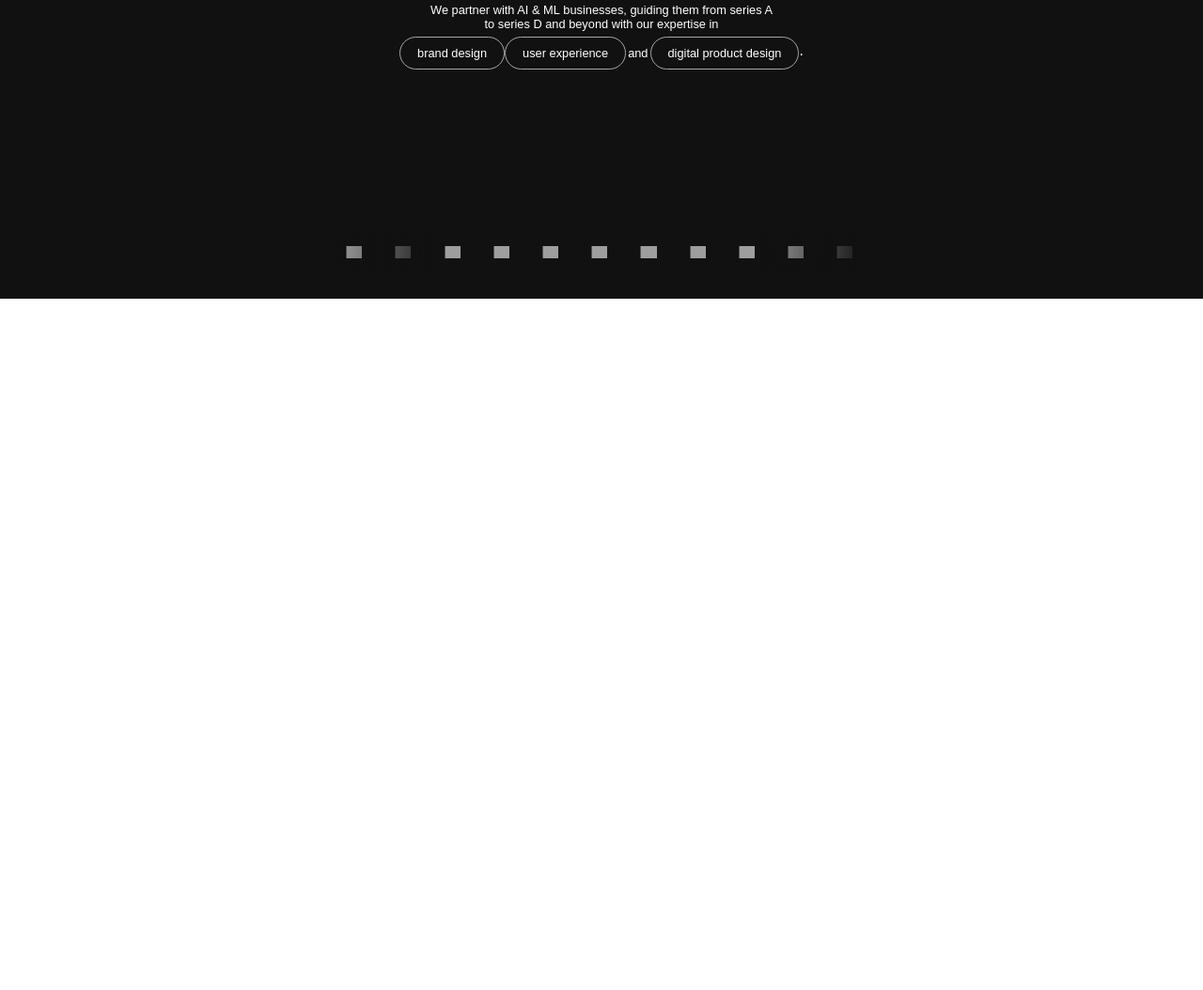
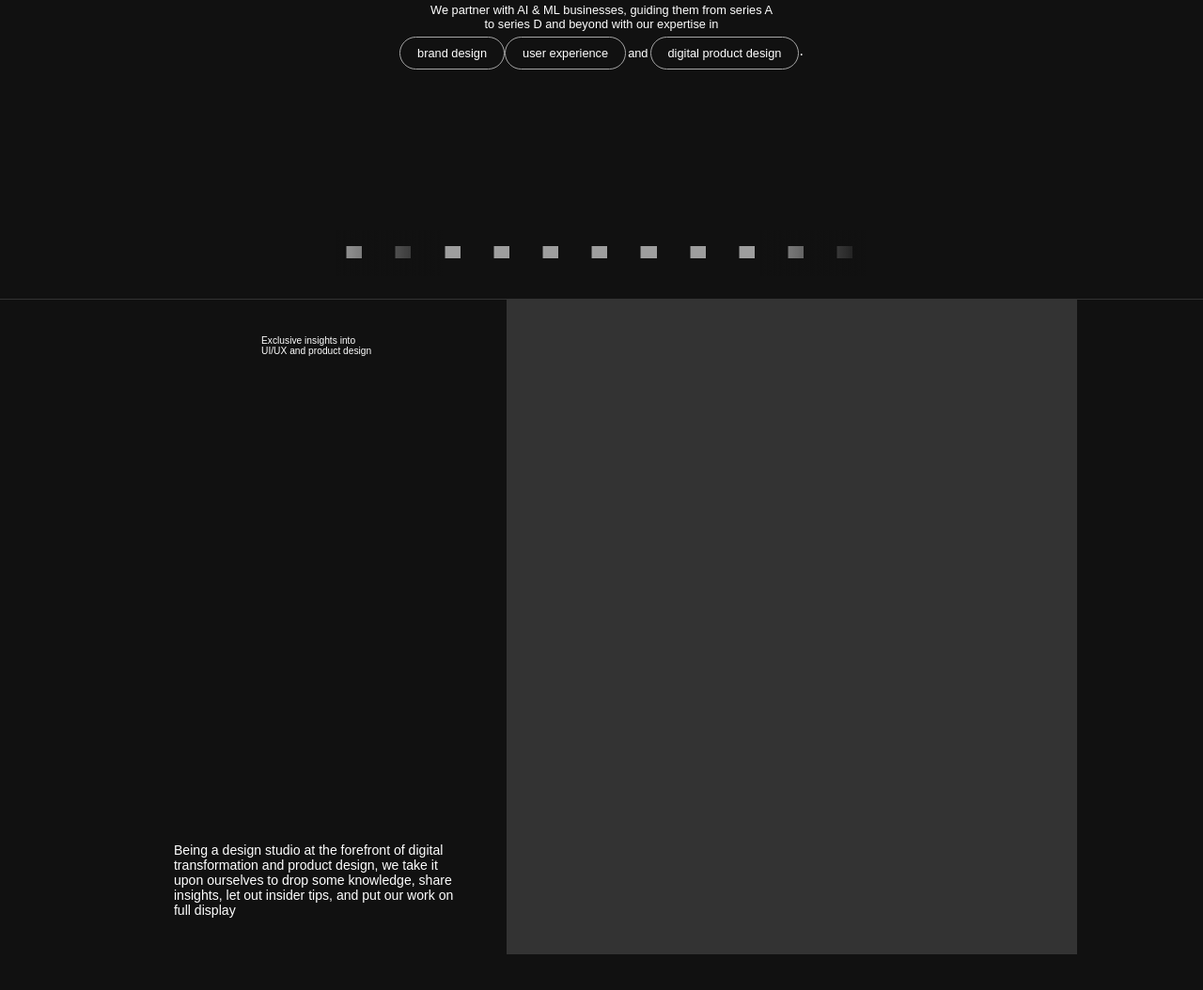
Before and after one commit to aman689/Lazarev, a plain HTML site: page index.html in a window 1280 px wide. Shown: the part 482-1536 px from the top of the page at 94% size. Before the commit the page ends 800 px from the top, so only its background shows below. Drawn offline with nearby package versions, Linux system fonts and the light colour scheme; grey boxes are pictures that could not be loaded.

```diff
--- a/index.html
+++ b/index.html
@@ -105,7 +105,19 @@
                 </div>
                 <div id="blur-right"></div>
             </div>
+        </div>
+        <div id="page2">
+            <div id="page2-left">
+                <p>Exclusive insights into <br>UI/UX and product design</p>
+                <h5>Being a design studio at the forefront of digital transformation and product design, we take it upon
+                    ourselves to drop some knowledge, share insights, let out insider tips, and put our work on full
+                    display</h5>
+            </div>
+            <div id="page2-right">
 
+            </div>
+
+        </div>
 
     <script src="https://cdnjs.cloudflare.com/ajax/libs/gsap/3.13.0/gsap.min.js"
                 integrity="sha512-NcZdtrT77bJr4STcmsGAESr06BYGE8woZdSdEgqnpyqac7sugNO+Tr4bGwGF3MsnEkGKhU2KL2xh6Ec+BqsaHA=="
--- a/styles.css
+++ b/styles.css
@@ -198,24 +198,43 @@
     z-index: 2;
 }
 
-
-
-
-
-
-
-
 /* ------------------- PAGE 2 ------------------- */
 #page2 {
     height: 100vh;
     width: 100%;
     background-color: #111;
+    position: relative;
+    padding: 0vw 10.5vw;
+    padding-bottom: 8vw;
+    display: flex;
+    align-items: center;
+    border-top: 1px solid #333;
+    justify-content: space-between;
 }
-#page2 h1 {
-    font-size: 8.5vw;
-    text-transform: uppercase;
-    font-weight: 900;
-    line-height: 8.5vw;
-    text-align: center;
-    padding-top: 20vh;
+
+
+#page2-left {
+    height: 100%;
+    width: 40%;
+    /* background-color: #333; */
+    display: flex;
+    align-items: center;
+    justify-content: space-between;
+    flex-direction: column;
+    padding: 3vw 0;
 }
+
+#page2-left p{
+    font-size: 0.8vw;
+}
+
+#page2-left h5{
+    width: 75%;
+    font-weight: 400;
+    font-size: 1.1vw;
+}
+#page2-right {
+    height: 100%;
+    width: 60%;
+    background-color: #333;
+}
```
